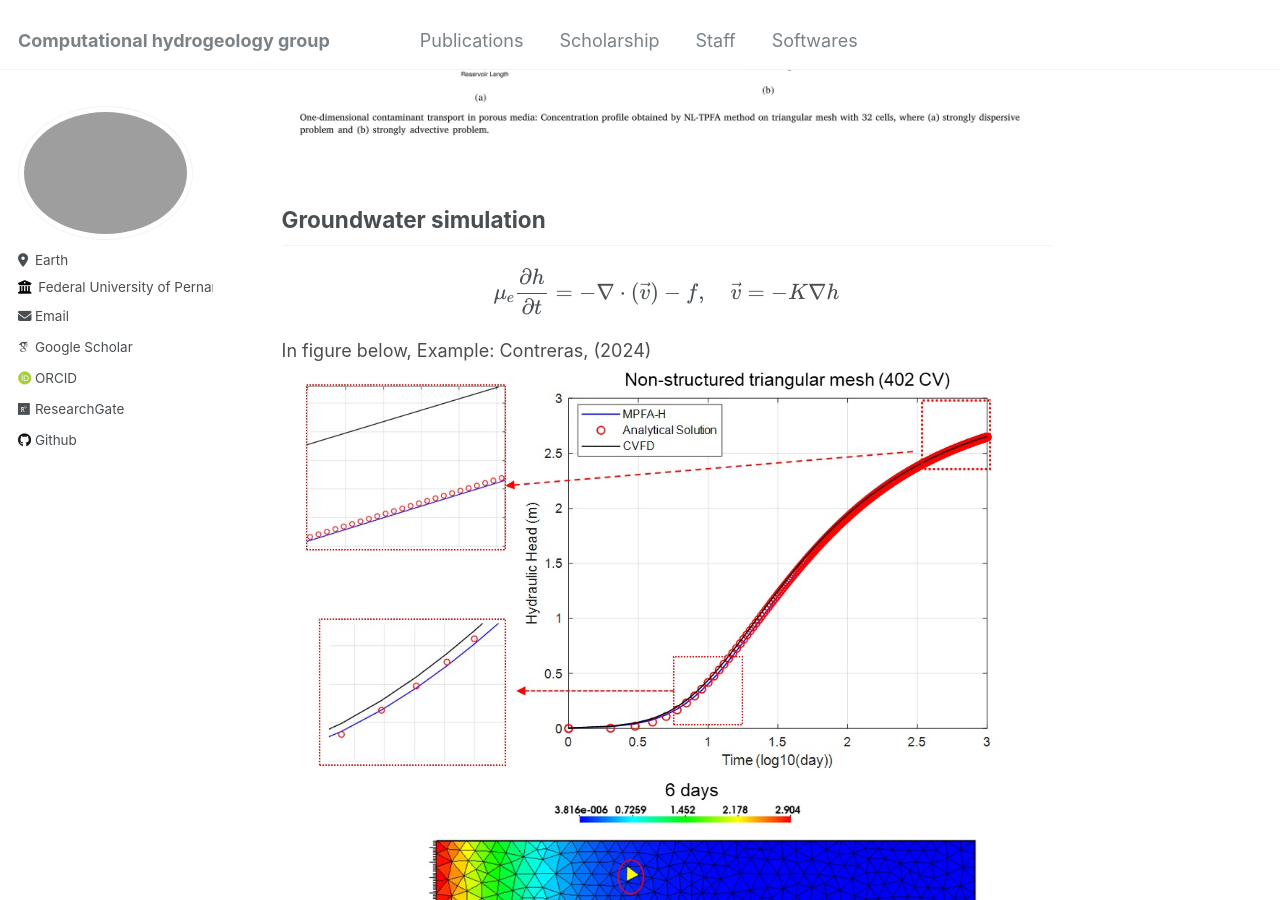
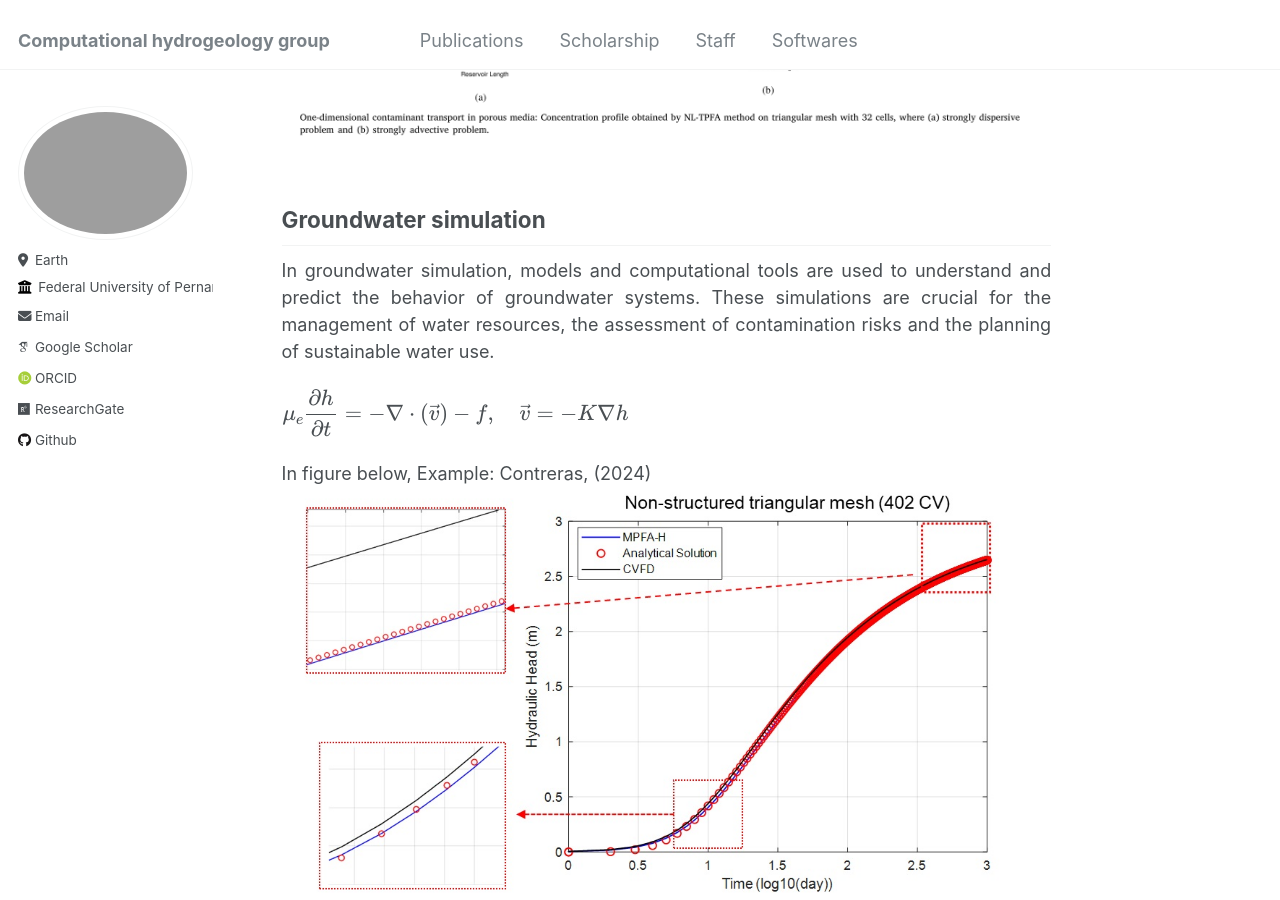
Before and after one commit to Feraul/Feraul.github.io, a Jekyll site: the page built from _pages/about.md, in a window 1280 px wide and 900 px high, scrolled down 1086 px. Built offline with Jekyll 4.4.1, drawn with Linux system fonts in a browser that asks for light colours; some web fonts are replaced.

Commit message:
Update about.md

```diff
--- a/_pages/about.md
+++ b/_pages/about.md
@@ -35,7 +35,9 @@ Example: Contreras et al., (2023)
 
 Groundwater simulation
 ------
-
+<p style="text-align: justify;">
+In groundwater simulation, models and computational tools are used to understand and predict the behavior of groundwater systems. These simulations are crucial for the management of water resources, the assessment of contamination risks and the planning of sustainable water use.
+</p>
 $$
 \displaylines{
 	\begin{equation}
```
